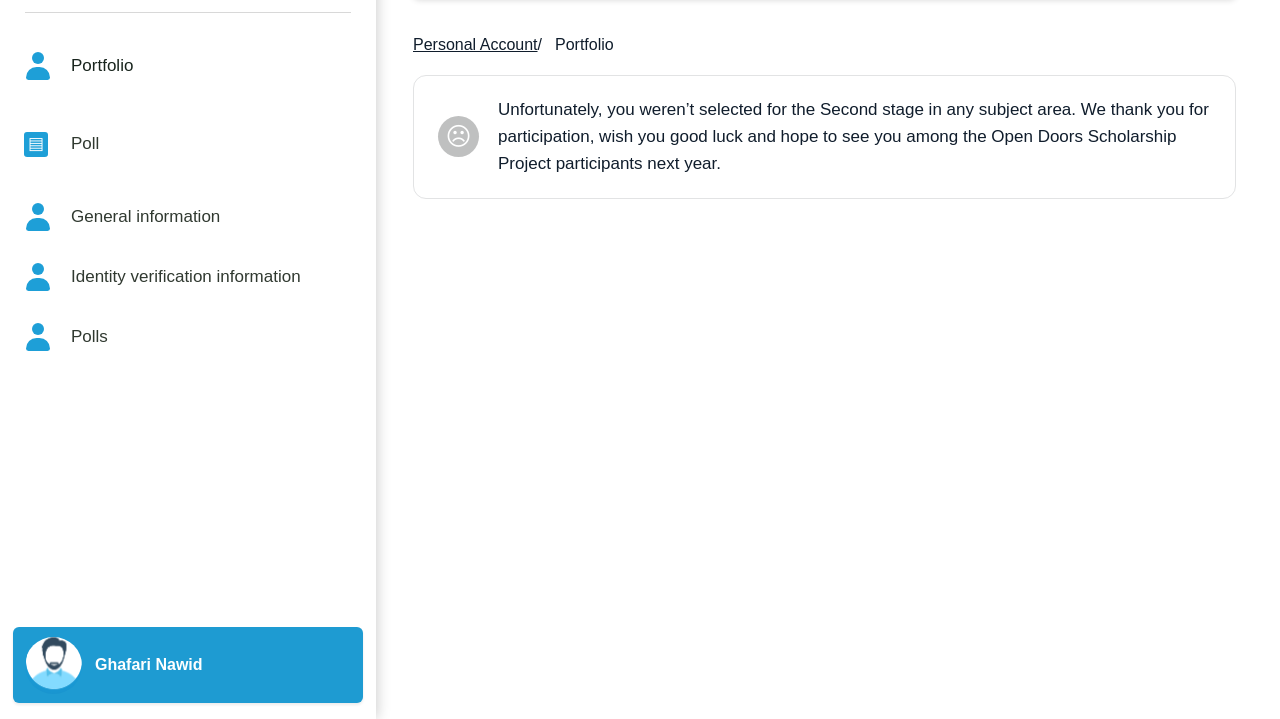
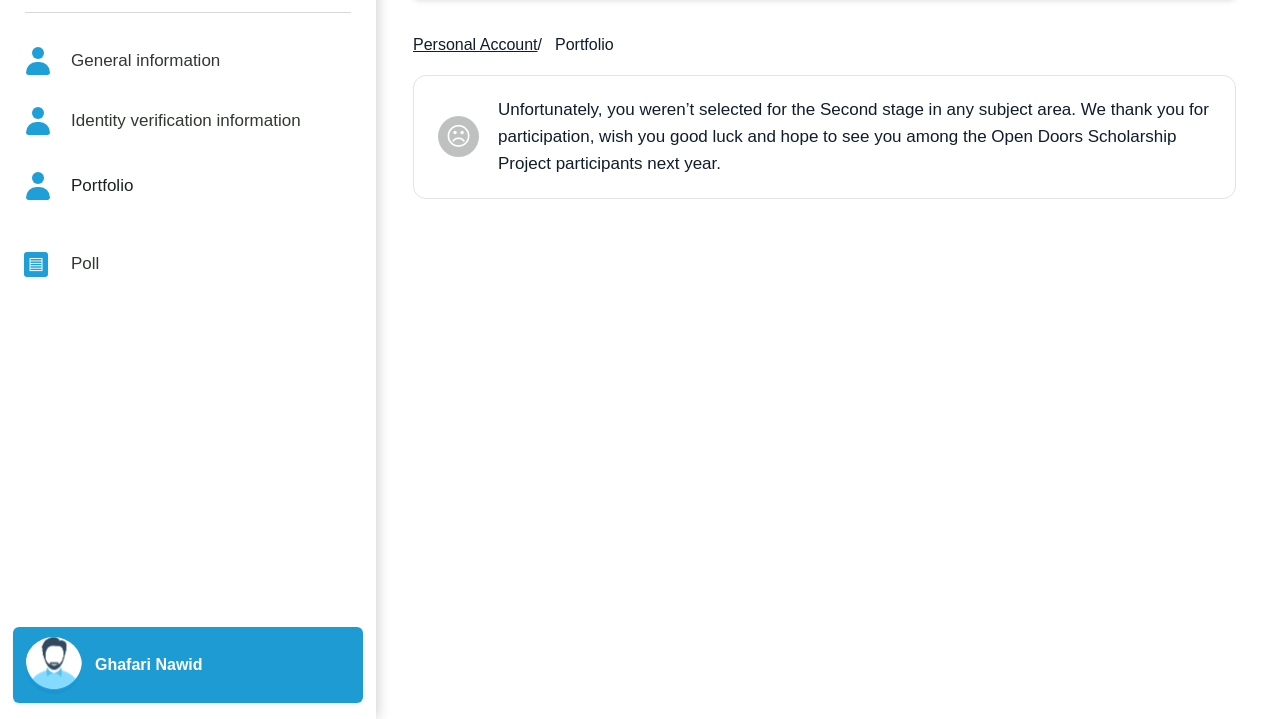
Before and after one commit to coder-irfan/opendoors, a plain HTML site: page index.html in a window 1280 px wide. Shown: the part 81-800 px from the top of the page. Drawn offline with Linux system fonts and the light colour scheme.

Commit message:
Reorder sidebar items

```diff
--- a/index.html
+++ b/index.html
@@ -14,6 +14,8 @@
       </div>
 
       <nav class="side-nav">
+        <div class="nav-static"><span class="nav-icon person-icon" aria-hidden="true"></span><span>General information</span></div>
+        <div class="nav-static"><span class="nav-icon person-icon" aria-hidden="true"></span><span>Identity verification information</span></div>
         <a class="nav-link active" href="#portfolio" data-view="portfolio">
           <span class="nav-icon person-icon" aria-hidden="true"></span>
           <span>Portfolio</span>
@@ -22,9 +24,6 @@
           <span class="nav-icon form-icon" aria-hidden="true">▤</span>
           <span>Poll</span>
         </a>
-        <div class="nav-static"><span class="nav-icon person-icon" aria-hidden="true"></span><span>General information</span></div>
-        <div class="nav-static"><span class="nav-icon person-icon" aria-hidden="true"></span><span>Identity verification information</span></div>
-        <div class="nav-static"><span class="nav-icon person-icon" aria-hidden="true"></span><span>Polls</span></div>
       </nav>
 
       <div class="account-card">
```
